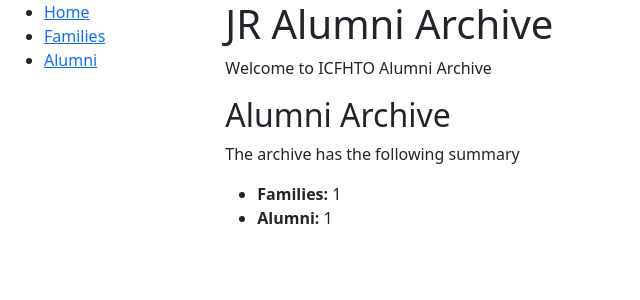
After one commit to JaishreeOU/jralumni, a Django app: template jralumniarchive/templates/viewshtmls/dashboard.html in a window 1280 px wide. The commit adds this page. Shown: the top 300 px of the page, without its empty margins (0-640 px from the left). Run offline with Django 3.2, Linux system fonts and the light colour scheme; the template is opened without the code that fills it: most values are stand-ins (such as "Sample title", 1, 10 or a date in 2020).

Commit message:
jralumniproject0412 original main class based views

```diff
--- a/jralumniarchive/templates/viewshtmls/base.html
+++ b/jralumniarchive/templates/viewshtmls/base.html
@@ -1,22 +1,29 @@
+
 <!DOCTYPE html>
-<html>
+<html lang="en">
 <head>
-        <title>JRAlumni System</title>
-
+  {% block title %}<title>JR Alumni Site BASE</title>{% endblock %}
+  <meta charset="utf-8">
+  <meta name="viewport" content="width=device-width, initial-scale=1">
+  <link href="https://cdn.jsdelivr.net/npm/bootstrap@5.1.3/dist/css/bootstrap.min.css" rel="stylesheet" integrity="sha384-1BmE4kWBq78iYhFldvKuhfTAU6auU8tT94WrHftjDbrCEXSU1oBoqyl2QvZ6jIW3" crossorigin="anonymous">
+  <!-- Add additional CSS in static file -->
+  {% load static %}
+  <link rel="stylesheet" href="{% static 'css/styles.css' %}">
 </head>
-    <body>
-        <header class="page-header">
-          <div class="container">
-              <h1><a href="/">Show List</a></h1><hr>
-          </div>
-        </header>
-        <main class="container">
+<body >
+  <div class="container-fluid">
     <div class="row">
-                <div class="col">
-                {% block content %}
+      <div class="col-sm-2">
+      {% block sidebar %}
+        <ul class="sidebar-nav">
+          <li><a href="">Home</a></li>
+          <li><a href="{% url 'jralumniarchive:families' %}">Families</a></li>
+          <li><a href="">Alumni</a></li>
+        </ul>
      {% endblock %}
       </div>
+      <div class="col-sm-10 ">{% block content %}{% endblock %}</div>
     </div>
-        </main>
+  </div>
 </body>
 </html>
--- /dev/null
+++ b/jralumniarchive/templates/viewshtmls/dashboard.html
@@ -0,0 +1,12 @@
+{% extends 'viewshtmls/base.html' %}
+{% block title %}<title>JRAlumni System extended</title>{% endblock %}
+{% block content %}
+  <h1>JR Alumni Archive</h1>
+  <p>Welcome to ICFHTO Alumni Archive</p>
+  <h2>Alumni Archive</h2>
+  <p>The archive has the following summary</p>
+  <ul>
+    <li><strong>Families:</strong> {{ num_families }}</li>
+    <li><strong>Alumni:</strong> {{ num_students }}</li>
+  </ul>
+{% endblock %}
--- a/jralumniarchive/urls.py
+++ b/jralumniarchive/urls.py
@@ -6,6 +6,8 @@ from . import views
 app_name = "jralumniarchive"
 
 urlpatterns = [
-    path('', views.student_list, name='student_list'),
+    path('', views.dashboard, name='dashboard'),
+    path('families/', views.FamilyListView.as_view(), name='families'),
+    path('x', views.student_list, name='student_list'),
 #    path("<int:pk>/", views.DetailView.as_view(), name="detail"),
 ]
```
Also changed, not shown: jralumniarchive/admin.py (+16 -2 lines), jralumniarchive/models.py (+27 -2 lines), jralumniarchive/templates/viewshtmls/alumnifamily_list.html (added, +17 -0 lines), jralumniarchive/views.py (+39 -2 lines), db.sqlite3. Lines whose indentation alone changed are shown as unchanged.
